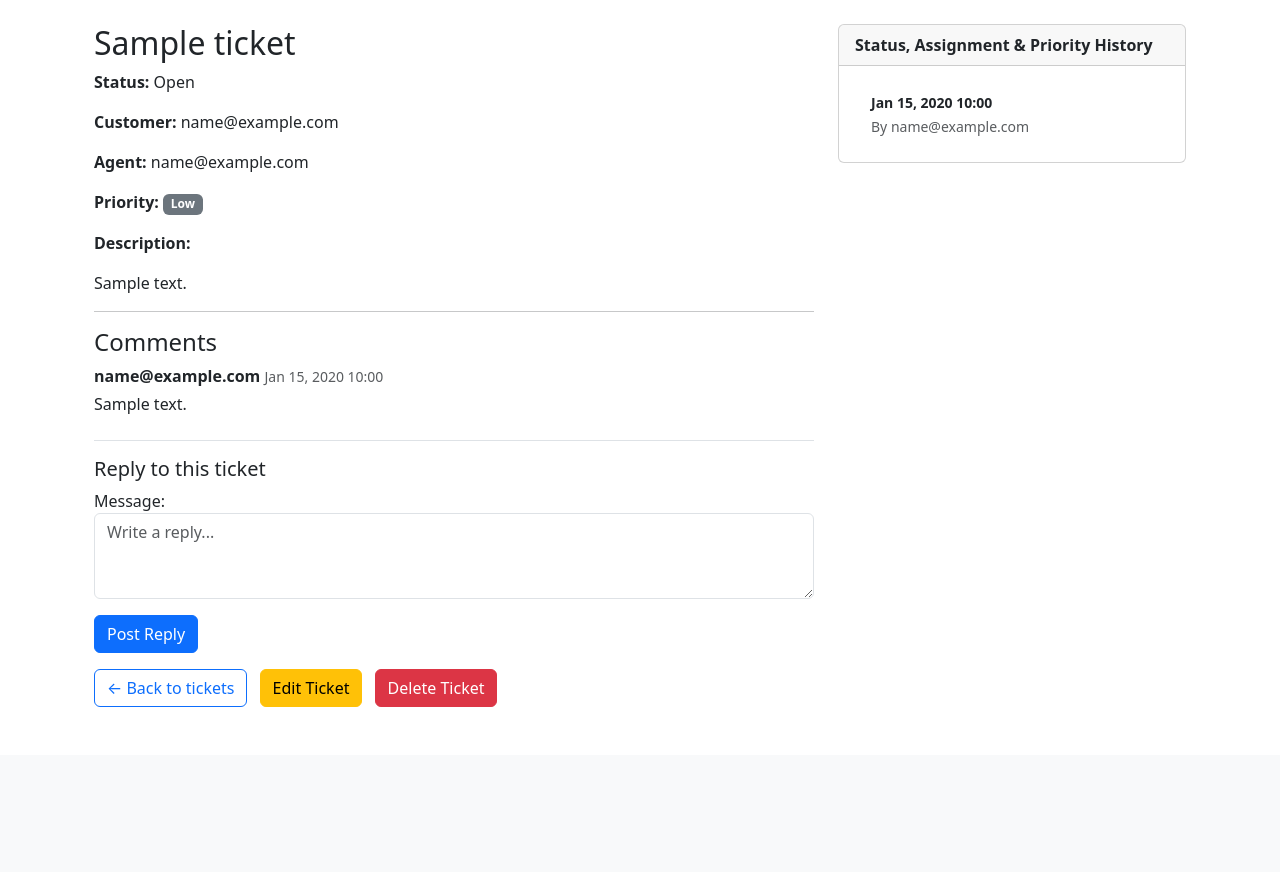
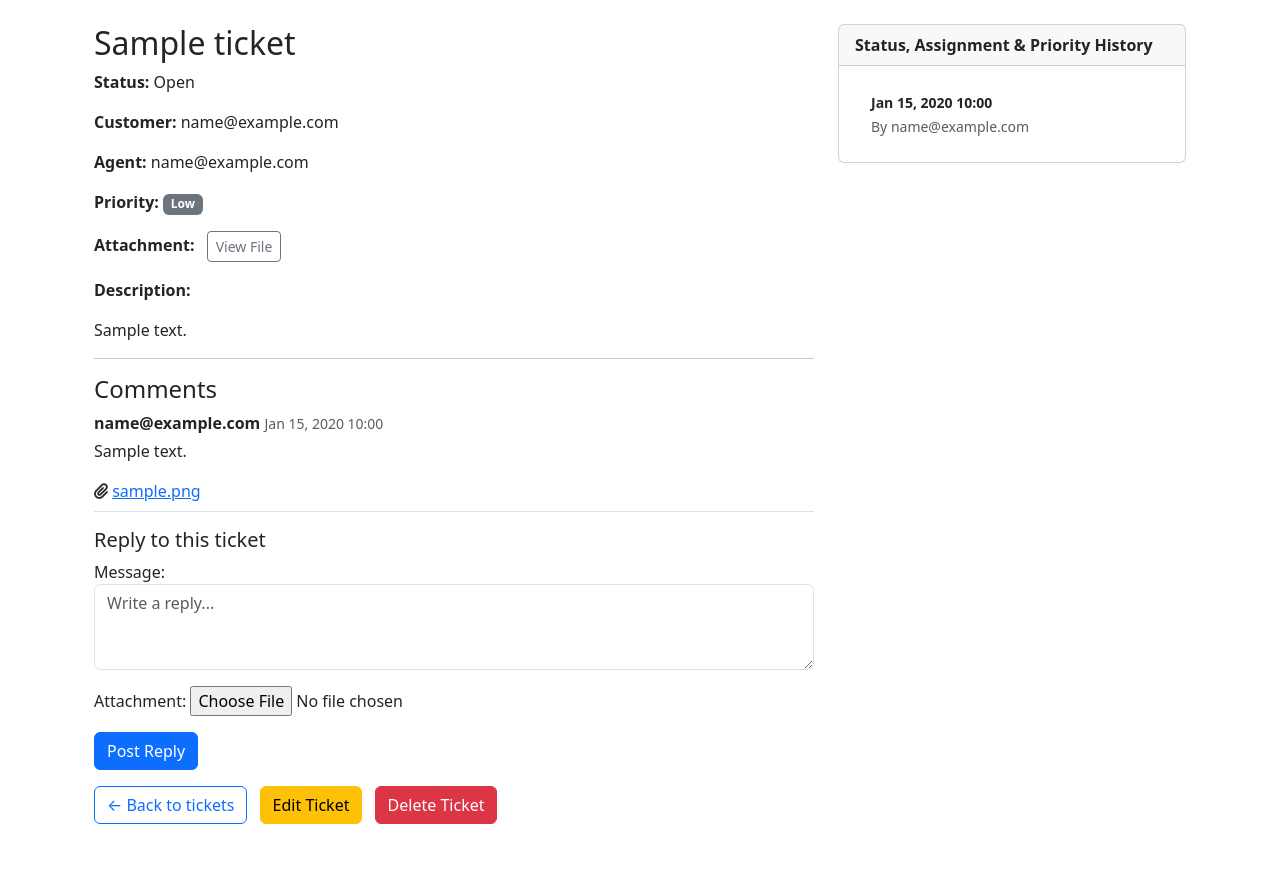
Before and after one commit to thrtn85/ticket-system, a Django app: page /tickets/1/ in a window 1280 px wide. Shown: the part 56-928 px from the top of the page. Before the commit the page ends 763 px from the top, so only its background shows below. Run offline with Django 5.2, Linux system fonts and the light colour scheme; a user stored in the database is signed in; tables that the repository leaves empty hold one stand-in row (values such as "Sample post"); data that the repository does not hold is empty; some libraries are stand-ins or nearby versions.

Commit message:
Fix: Enable file uploads for comments on ticket detail page
Updated TicketDetailView to pass request.FILES to CommentForm

Fixed issue where comment attachments were not saving properly

```diff
--- a/config/settings.py
+++ b/config/settings.py
@@ -121,6 +121,8 @@ USE_TZ = True
 # https://docs.djangoproject.com/en/5.2/howto/static-files/
 
 STATIC_URL = 'static/'
+MEDIA_URL = '/media/'
+MEDIA_ROOT = BASE_DIR / 'media'
 
 # Default primary key field type
 # https://docs.djangoproject.com/en/5.2/ref/settings/#default-auto-field
--- a/config/urls.py
+++ b/config/urls.py
@@ -19,6 +19,8 @@ from django.urls import path, include
 from django.shortcuts import redirect
 from django.contrib.auth import views as auth_views
 from django.contrib.admindocs import urls as admindocs_urls
+from django.conf.urls.static import static
+from django.conf import settings
 from users.views import (
     CustomLoginView,
     CustomPasswordResetView,
@@ -51,4 +53,4 @@ urlpatterns = [
     path('report/', AdminReportView.as_view(), name='admin_report'),
 
     path('notifications/', include('notifications.urls', namespace='notifications')),
-]
+] + static(settings.MEDIA_URL, document_root=settings.MEDIA_ROOT)
--- a/tickets/admin.py
+++ b/tickets/admin.py
@@ -6,7 +6,7 @@ class CommentInline(admin.TabularInline):
     model = Comment
     extra = 1
     can_delete = True
-    fields = ('message', 'created_at')
+    fields = ('message','attachment', 'created_at')
     readonly_fields = ('created_at',)
 
     def has_change_permission(self, request, obj=None):
--- a/tickets/forms.py
+++ b/tickets/forms.py
@@ -7,7 +7,7 @@ from users.models import CustomUser
 class CommentForm(forms.ModelForm):
     class Meta:
         model = Comment
-        fields = ['message']
+        fields = ['message','attachment']
         widgets = {
             'message': forms.Textarea(attrs={'rows': 3, 'class': 'form-control', 'placeholder': 'Write a reply...'})
         }
@@ -16,7 +16,7 @@ class CommentForm(forms.ModelForm):
 class TicketForm(forms.ModelForm):
     class Meta:
         model = Ticket
-        fields = ['title', 'description', 'priority', 'status', 'agent']
+        fields = ['title', 'description', 'priority', 'status', 'agent', 'attachment']
 
     def __init__(self, *args, **kwargs):
         user = kwargs.pop('user', None)
--- a/tickets/models.py
+++ b/tickets/models.py
@@ -32,11 +32,8 @@ class Ticket(models.Model):
     )
     created_at = models.DateTimeField(auto_now_add=True)
     updated_at = models.DateTimeField(auto_now=True)
-    priority = models.CharField(
-        max_length=10,
-        choices=PRIORITY_CHOICES,
-        default='low',
-    )
+    priority = models.CharField(max_length=10, choices=PRIORITY_CHOICES, default='low')
+    attachment = models.FileField(upload_to='ticket_attachments/', null=True, blank=True)
 
     def __str__(self):
         return f"Ticket #{self.id}"
@@ -46,6 +43,7 @@ class Comment(models.Model):
     user = models.ForeignKey(settings.AUTH_USER_MODEL, on_delete=models.CASCADE)
     message = models.TextField()
     created_at = models.DateTimeField(auto_now_add=True)
+    attachment = models.FileField(upload_to='comment_attachments/', null=True, blank=True)
 
     def __str__(self):
         return f"Comment on Ticket #{self.ticket.id} by {self.user.email}"
--- a/tickets/templates/reports/admin_report.html
+++ b/tickets/templates/reports/admin_report.html
@@ -4,7 +4,7 @@
 
 {% block content %}
 <div class="container mt-4">
-  <h2 class="mb-4 text-center">📊 Ticket Reports</h2>
+  <h2 class="mb-4 text-center"><i class="fa-solid fa-square-poll-vertical"></i> Ticket Reports</h2>
 
   <div class="row mb-4">
     <div class="col-md-6 mb-3">
--- a/tickets/templates/tickets/ticket_detail.html
+++ b/tickets/templates/tickets/ticket_detail.html
@@ -29,6 +29,14 @@
         {% endif %}
       </p>
 
+      {% if ticket.attachment %}
+        <p><strong>Attachment:</strong>
+          <a href="{{ ticket.attachment.url }}" target="_blank" class="btn btn-sm btn-outline-secondary ms-2">
+            View File
+          </a>
+        </p>
+      {% endif %}
+
       <p><strong>Description:</strong></p>
       <p>{{ ticket.description }}</p>
 
@@ -36,17 +44,26 @@
 
       <h4>Comments</h4>
       {% for comment in comments %}
-        <div class="mb-3 border-bottom pb-2">
-          <p class="mb-1"><strong>{{ comment.user.email }}</strong> <small class="text-muted">{{ comment.created_at|date:"M d, Y H:i" }}</small></p>
-          <p>{{ comment.message }}</p>
-        </div>
-      {% empty %}
-        <p class="text-muted">No replies yet.</p>
+      <div class="mb-3 border-bottom pb-2">
+        <p class="mb-1"><strong>{{ comment.user.email }}</strong>
+          <small class="text-muted">{{ comment.created_at|date:"M d, Y H:i" }}</small>
+        </p>
+        <p>{{ comment.message }}</p>
+
+        {% if comment.attachment %}
+          <p class="mb-0">
+            <i class="fa-solid fa-paperclip"></i> <a href="{{ comment.attachment.url }}" target="_blank">
+              {{ comment.attachment.name|cut:"comment_attachments/" }}
+            </a>
+          </p>
+        {% endif %}
+      </div>
       {% endfor %}
+
 
       <div class="mb-3">
         <h5>Reply to this ticket</h5>
-        <form method="post">
+        <form method="post" enctype="multipart/form-data">
           {% csrf_token %}
           {{ form.as_p }}
           <button type="submit" class="btn btn-primary">Post Reply</button>
--- a/tickets/views.py
+++ b/tickets/views.py
@@ -65,7 +65,7 @@ class TicketDetailView(LoginRequiredMixin, DetailView):
 
     def post(self, request, *args, **kwargs):
         self.object = self.get_object()
-        form = CommentForm(request.POST)
+        form = CommentForm(request.POST, request.FILES)  # ✅ Fix here
         if form.is_valid():
             comment = form.save(commit=False)
             comment.ticket = self.object
```
Also changed, not shown: tickets/templates/tickets/ticket_form.html (+9 -1 lines), tickets/migrations/0007_comment_attachment_ticket_attachment.py (added).
